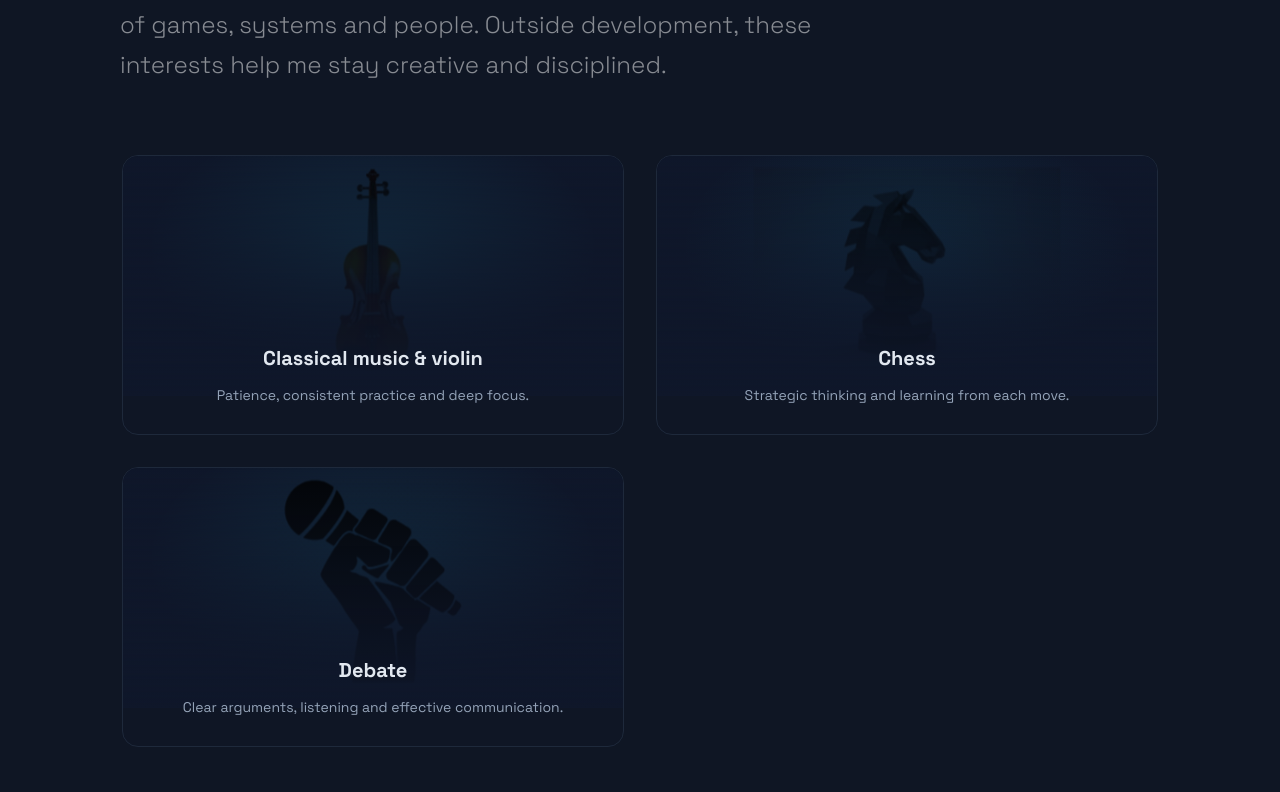
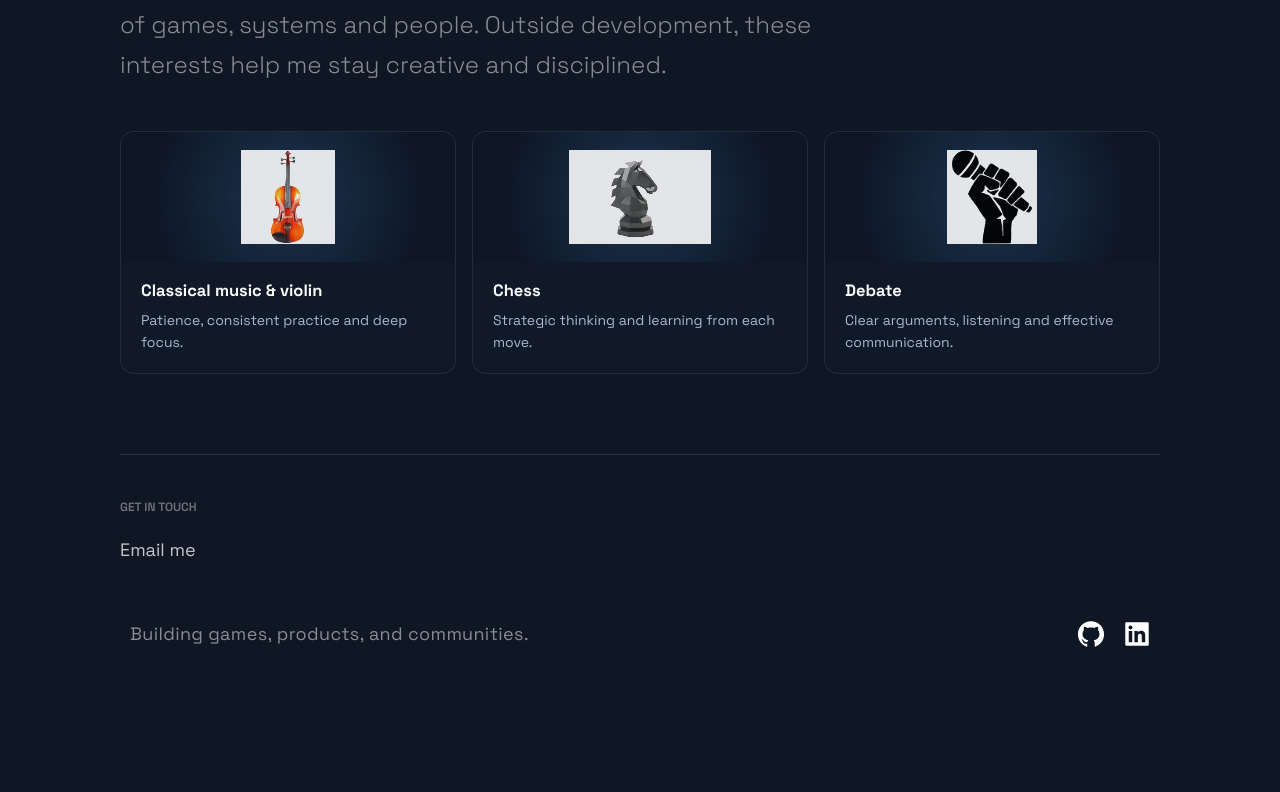
Before and after one commit to szikreddin5-maker/portfolio-ziko, a Next.js app: page / in a window 1280 px wide. Shown: the part 3508-4300 px from the top of the page. After the commit the page ends 4217 px from the top, so only its background shows below. Built offline with nearby package versions, Linux system fonts and the light colour scheme.

Commit message:
design: simplify project, skills, about and leadership sections

```diff
--- a/src/components/Technologies/TechnologiesStyles.js
+++ b/src/components/Technologies/TechnologiesStyles.js
@@ -2,260 +2,31 @@ import styled from 'styled-components';
 
 export const HobbyGrid = styled.div`
   display: grid;
-  grid-template-columns: repeat(2, 1fr);
-  gap: 32px;
-  margin: 3rem 0;
-  padding: 4px 2px 12px;
-
-  @media ${props => props.theme.breakpoints.lg} {
-    grid-template-columns: repeat(2, 1fr);
-    gap: 28px;
-  }
-
-  @media ${props => props.theme.breakpoints.md} {
-    grid-template-columns: 1fr;
-    gap: 24px;
-  }
-
-  @media ${props => props.theme.breakpoints.sm} {
-    grid-template-columns: 1fr;
-    gap: 20px;
-  }
+  grid-template-columns: repeat(3, minmax(0, 1fr));
+  gap: 16px;
+  margin: 1rem 0 5rem;
+  @media ${p => p.theme.breakpoints.md} { grid-template-columns: 1fr; }
 `;
-
 export const HobbyCard = styled.article`
+  border: 1px solid rgba(148,163,184,.15);
+  background: rgba(17,28,45,.5);
+  border-radius: 14px;
+  overflow: hidden;
+  transition: border-color .25s ease, transform .25s ease;
+  &:hover { border-color: rgba(103,232,249,.4); transform: translateY(-3px); }
+  @media (prefers-reduced-motion: reduce) { transition: none; &:hover { transform: none; } }
+`;
+export const HobbyMedia = styled.div`
+  height: 130px;
   position: relative;
-  display: flex;
-  flex-direction: column;
   overflow: hidden;
-  background: rgba(15, 23, 42, 0.4);
-  border: 1px solid #1e293b;
-  border-radius: 16px;
-  transition: transform 0.3s ease, border-color 0.3s ease, box-shadow 0.3s ease;
-
-  &:hover {
-    transform: translateY(-4px);
-    border-color: rgba(6, 182, 212, 0.3);
-    box-shadow: 0 0 20px rgba(6, 182, 212, 0.1);
-  }
+  background: radial-gradient(circle at 50% 50%, #1c3450, #0e1726 75%);
 `;
-
-export const HobbyMedia = styled.div`
-  position: relative;
-  width: 100%;
-  height: 240px;
-  overflow: hidden;
-  background:
-    radial-gradient(ellipse at 50% 38%, rgba(34, 211, 238, 0.1) 0%, transparent 64%),
-    #0f172a;
+export const HobbyImage = styled.img`
+  width: 100%; height: 100%; object-fit: contain; padding: 18px;
+  opacity: .88; filter: brightness(1.4);
 `;
-
-export const HobbyImage = styled.img`
-  display: block;
-  width: 100%;
-  height: 100%;
-  padding: 18px 28px 40px;
-  box-sizing: border-box;
-  object-fit: contain;
-  object-position: center 20%;
-  opacity: 0.86;
-  mix-blend-mode: multiply;
-  filter: contrast(1.14) saturate(1.1) drop-shadow(0 10px 24px rgba(6, 182, 212, 0.12));
-  transform: scale(1.12);
-  transform-origin: center 30%;
-  transition: opacity 0.3s ease, transform 0.35s ease;
-
-  ${HobbyCard}:hover & {
-    opacity: 1;
-    transform: scale(1.2);
-  }
-`;
-
-export const HobbyMask = styled.div`
-  position: absolute;
-  inset: 0;
-  pointer-events: none;
-  background: linear-gradient(to top, #0f172a 0%, rgba(15, 23, 42, 0.6) 42%, transparent 100%);
-`;
-
-export const HobbyBody = styled.div`
-  position: relative;
-  z-index: 10;
-  text-align: center;
-  margin-top: -52px;
-  padding: 0 24px 28px;
-`;
-
-export const HobbyTitle = styled.h3`
-  font-weight: 700;
-  font-size: 20px;
-  line-height: 28px;
-  color: #e2e8f0;
-  margin-bottom: 12px;
-  transition: color 0.3s ease;
-
-  ${HobbyCard}:hover & {
-    color: #22d3ee;
-  }
-
-  @media ${props => props.theme.breakpoints.md} {
-    font-size: 18px;
-    line-height: 24px;
-    margin-bottom: 10px;
-  }
-
-  @media ${props => props.theme.breakpoints.sm} {
-    font-size: 16px;
-    line-height: 22px;
-    margin-bottom: 8px;
-  }
-`;
-
-export const HobbyDescription = styled.p`
-  font-size: 14px;
-  line-height: 22px;
-  color: #94a3b8;
-
-  @media ${props => props.theme.breakpoints.md} {
-    font-size: 13px;
-    line-height: 20px;
-  }
-
-  @media ${props => props.theme.breakpoints.sm} {
-    font-size: 12px;
-    line-height: 18px;
-  }
-`;
-
-// Keeping legacy styles for backward compatibility
-export const ImageContainer = styled.div`
-  text-align: center;
-  background-image: radial-gradient(50% 50% at 50% 50%, rgba(79, 108, 176, 0.25) 53.8%, rgba(79, 108, 176, 0) 100%);
-  width: 100%;
-  padding: 60px;
-  margin-top: 48px;
-  display: flex;
-  flex-direction: column;
-  align-items: center;
-  justify-content: center;
-
-  @media ${props => props.theme.breakpoints.lg} {
-    background-image: none;
-    padding: 0;
-    margin-top: 40px;
-  }
-  @media ${props => props.theme.breakpoints.md} {
-    background-image: none;
-    padding: 0;
-    margin-top: 16px;
-  }
-`
-
-export const MainImage = styled.img`
-  width: 100%;
-`
-
-export const List = styled.ul`
-  list-style-type: none;
-  display: grid;
-  grid-template-columns: repeat(3, 1fr);
-  gap: 40px;
-  margin: 3rem 0;
-
-  @media ${props => props.theme.breakpoints.lg}{
-    margin: 64px 0;
-  }
-
-  @media ${props => props.theme.breakpoints.md}{
-    margin: 64px 0;
-    gap: 24px
-  }
-
-  @media ${props => props.theme.breakpoints.sm}{
-    display: flex;
-    flex-direction: column;
-    margin: 32px 0;
-  }
-`
-
-export const ListContainer = styled.div`
-  display: flex;
-  flex-direction: column;
-
-  @media ${props => props.theme.breakpoints.sm}{
-    display: flex;
-    margin-left: 18px;
-  }
-`
-
-export const ListTitle = styled.h4`
-  font-weight: 700;
-  font-size: 28px;
-  line-height: 32px;
-  letter-spacing: 0.02em;
-  color: #FFFFFF;
-  margin-bottom: 8px;
-
-@media ${props => props.theme.breakpoints.md}{
-  font-size: 24px;
-  line-height: 28px;
-}
-
-@media ${props => props.theme.breakpoints.sm}{
-  font-size: 20px;
-  line-height: 28px;
-  letter-spacing: 0.02em;
-  margin-bottom: 4px;
-}
-`
-
-export const ListParagraph = styled.p`
-  font-size: 18px;
-  line-height: 30px;
-  color: rgba(255, 255, 255, 0.75);
-
-  @media ${props => props.theme.breakpoints.md}{
-    font-size: 16px;
-    line-height: 28px;
-  }
-
-  @media ${props => props.theme.breakpoints.sm}{
-    font-size: 14px;
-    line-height: 22px;
-  }
-`
-
-export const ListItem = styled.li`
-  max-width: 320px;
-  display: flex;
-  flex-direction: column;
-
-@media ${props => props.theme.breakpoints.md}{
-  max-width: 203px;
-}
-
-@media ${props => props.theme.breakpoints.sm}{
-  margin-bottom: 14px;
-  max-width: 320px;
-  flex-direction: row;
-}
-`
-
-export const ListIcon = styled.img`
-  display: block;
-  width: 48px;
-  height: 48px;
-  margin-bottom: 10px;
-
-  @media ${props => props.theme.breakpoints.md}{
-    width: 40px;
-    height: 40px;
-    margin-bottom: 8px;
-  }
-
-  @media ${props => props.theme.breakpoints.sm}{
-    width: 32px;
-    height: 32px;
-    margin-bottom: 0px;
-  }
-`
+export const HobbyMask = styled.div` display: none; `;
+export const HobbyBody = styled.div` padding: 20px; `;
+export const HobbyTitle = styled.h3` color: #f8fafc; font-size: 1.65rem; margin-bottom: 8px; `;
+export const HobbyDescription = styled.p` color: #a9b9ce; font-size: 1.4rem; line-height: 1.6; `;
```
